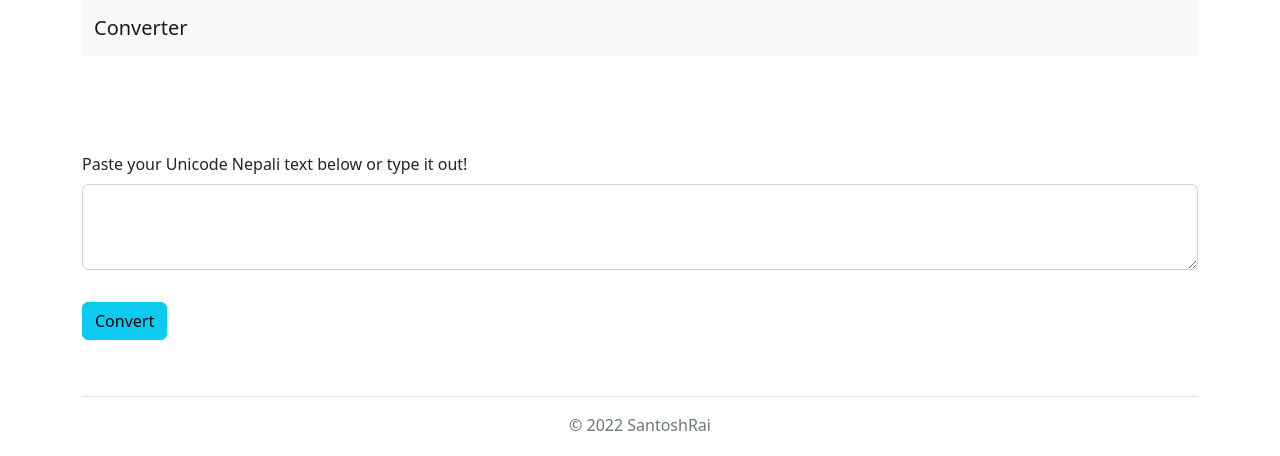
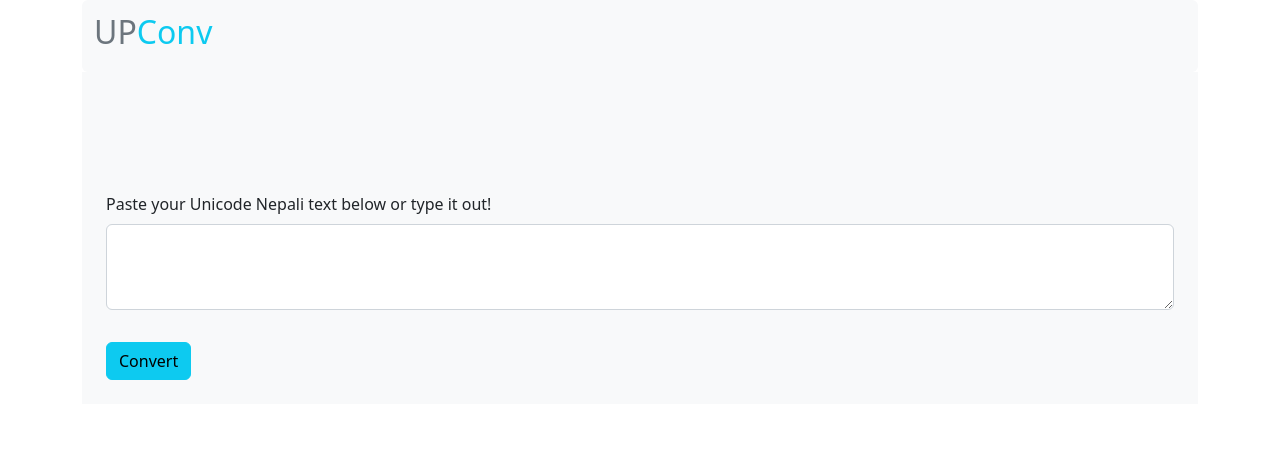
Before and after one commit to santoshrai55/RealProject_unicode2preeti_converter, a Django app: page / in a window 1280 px wide. Shown: the top 456 px of the page. Run offline with Django 4.2, Linux system fonts and the light colour scheme.

Commit message:
further html customization

```diff
--- a/converter/templates/converter/home.html
+++ b/converter/templates/converter/home.html
@@ -1,6 +1,7 @@
-{% extends "base.html" %} {% block header-footer %} {% load static %} <form action="" method="post" class="mt-5">
-    {% csrf_token %} <div class="mb-3">
-        <label for="source_text" class="form-label mt-5">Paste your Unicode Nepali text below or type it out!</label>
+{% extends "base.html" %} {% block header-footer %} {% load static %} <div class="container p-4 bg-light">
+    <form action="" method="post" class="mt-5 "> {% csrf_token %} <div class="mb-3">
+            <label for="source_text" class="form-label mt-5">Paste your Unicode Nepali text below or type it
+                out!</label>
             <textarea class="form-control" id="source_text" rows="3"
                 name="source_text">{% if result.source_text %}{{result.source_text}}{% endif %}</textarea>
         </div> {% if result.result_text %} <div class="mb-3">
@@ -8,4 +9,5 @@
             <textarea class="form-control preeti fs-4" id="target_text" rows="3"
                 name="terget_text">{{result.result_text}}</textarea>
         </div>{% endif %} <button type="submit" class="btn btn-info mt-3">Convert</button>
-</form> {% endblock header-footer %}
+    </form>
+</div> {% endblock header-footer %}
--- a/templates/base.html
+++ b/templates/base.html
@@ -17,7 +17,9 @@
         <!-- ------ NAVIGATION------- -->
         <nav class="navbar navbar-expand-lg bg-light rounded" aria-label="Eleventh navbar example">
             <div class="container-fluid">
-                <a class="navbar-brand" href="{% url 'converter:home' %}">Converter</a>
+                <a class="navbar-brand" href="{% url 'converter:home' %}">
+                    <h1 class="text-secondary fs-2">UP<span class="text-info">Conv</span></h1>
+                </a>
                 <button class="navbar-toggler" type="button" data-bs-toggle="collapse"
                     data-bs-target="#navbarsExample09" aria-controls="navbarsExample09" aria-expanded="false"
                     aria-label="Toggle navigation">
```
Lines whose indentation alone changed are shown as unchanged.
